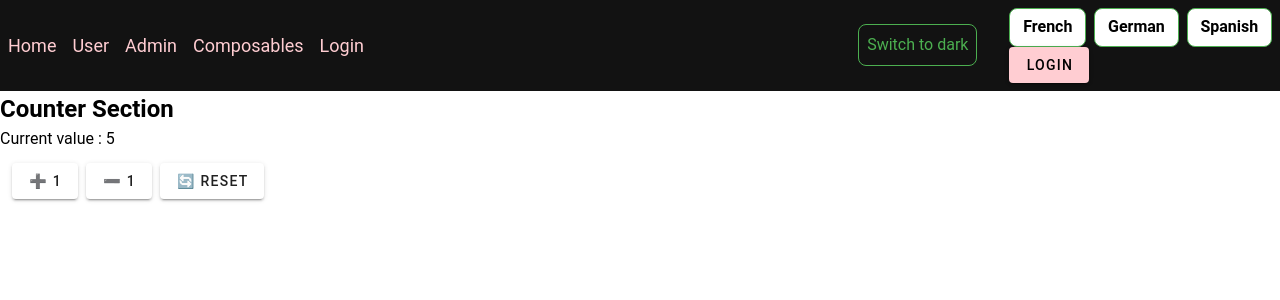
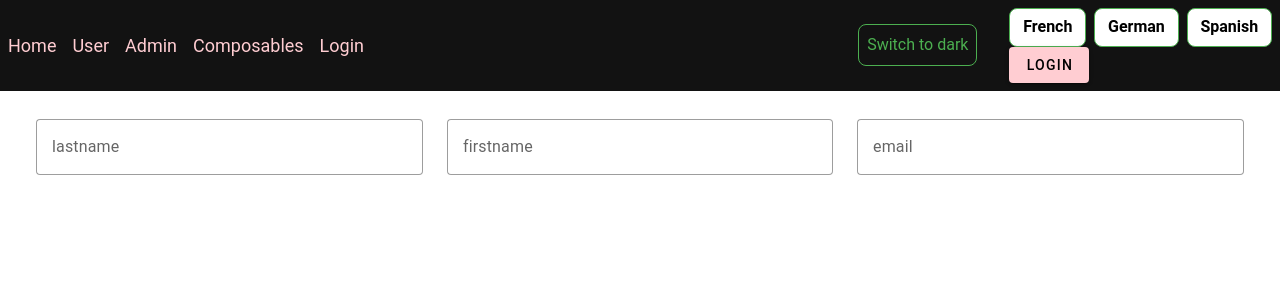
Before and after one commit to Louis-Gonzalez/starterPack, a Nuxt app: page /composables in a window 1280 px wide. Shown: the top 300 px of the page. Built offline with nearby package versions, Linux system fonts and the light colour scheme.

Commit message:
ADDD form

```diff
--- a/pages/composables.vue
+++ b/pages/composables.vue
@@ -1,20 +1,55 @@
 <script setup lang="ts">
+import { ref } from 'vue'
+import { useI18n} from 'vue-i18n';
 /// counter composable
-const { count, increment, decrement, reset } = useCounter(5);
+// const { count, increment, decrement, reset } = useCounter(5);
+
+const { t } = useI18n();
+const lastname = ref<string>('');
+const firstname = ref<string>('');
+const email = ref<string>('');
 </script>
 
 <template>
-  <section id="counter-composable">
-    <div class="p-4">
-      <h1>Counter Section</h1>
-      <p>Current value : {{ count }}</p>
+<!--  <section id="counter-composable">-->
+<!--    <div class="p-4">-->
+<!--      <h1>Counter Section</h1>-->
+<!--      <p>Current value : {{ count }}</p>-->
 
-      <div class="d-flex align-center ma-1 pa-2 ga-2">
-        <v-btn @click="increment">➕ 1</v-btn>
-        <v-btn @click="decrement">➖ 1</v-btn>
-        <v-btn @click="reset">🔄 Reset</v-btn>
-      </div>
-    </div>
+<!--      <div class="d-flex align-center ma-1 pa-2 ga-2">-->
+<!--        <v-btn @click="increment">➕ 1</v-btn>-->
+<!--        <v-btn @click="decrement">➖ 1</v-btn>-->
+<!--        <v-btn @click="reset">🔄 Reset</v-btn>-->
+<!--      </div>-->
+<!--    </div>-->
+<!--  </section>-->
+  <section>
+    <v-form class="ma-4">
+      <v-row class="d-flex ma-2 align-center">
+        <v-col cols="4">
+          <v-text-field
+            v-model="lastname"
+            :label="t('lastname')"
+            variant="outlined"
+          />
+        </v-col>
+        <v-col cols="4">
+          <v-text-field
+            v-model="firstname"
+            :label="t('firstname')"
+            variant="outlined"
+          />
+        </v-col>
+        <v-col cols="4">
+          <v-text-field
+            v-model="email"
+            :label="t('email')"
+            variant="outlined"
+          />
+        </v-col>
+      </v-row>
+
+    </v-form>
   </section>
 </template>
 
```
